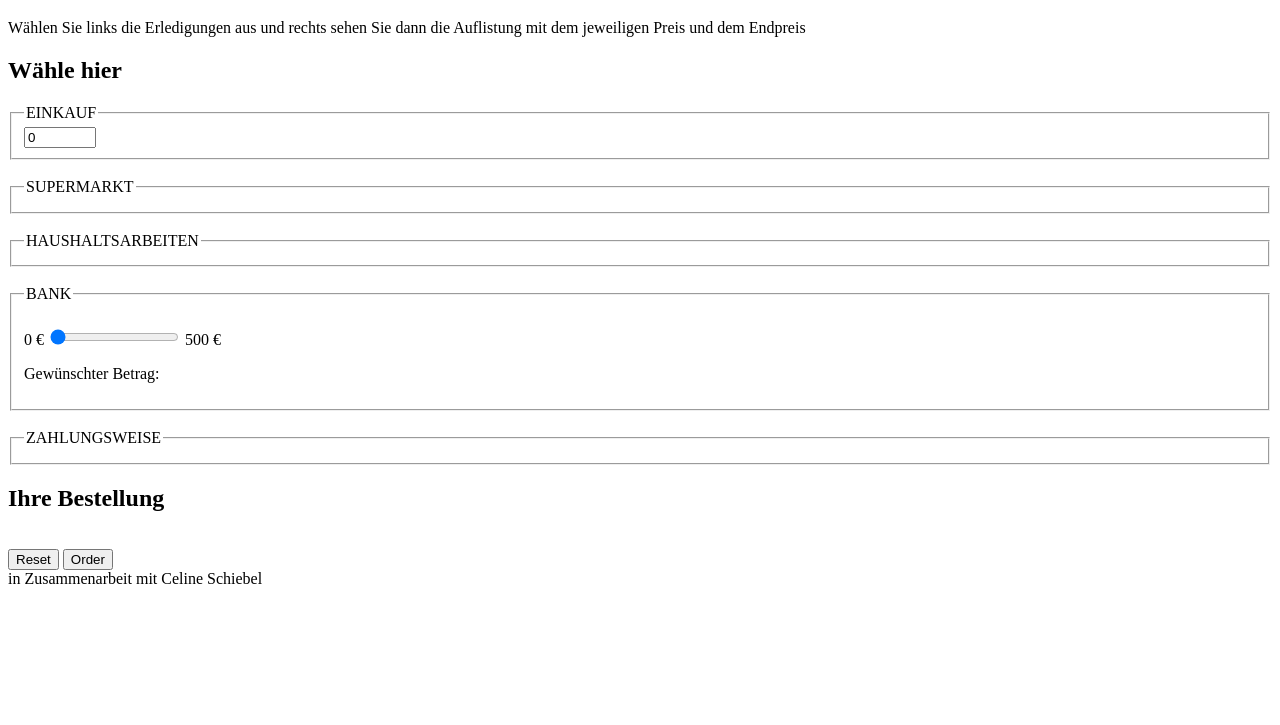
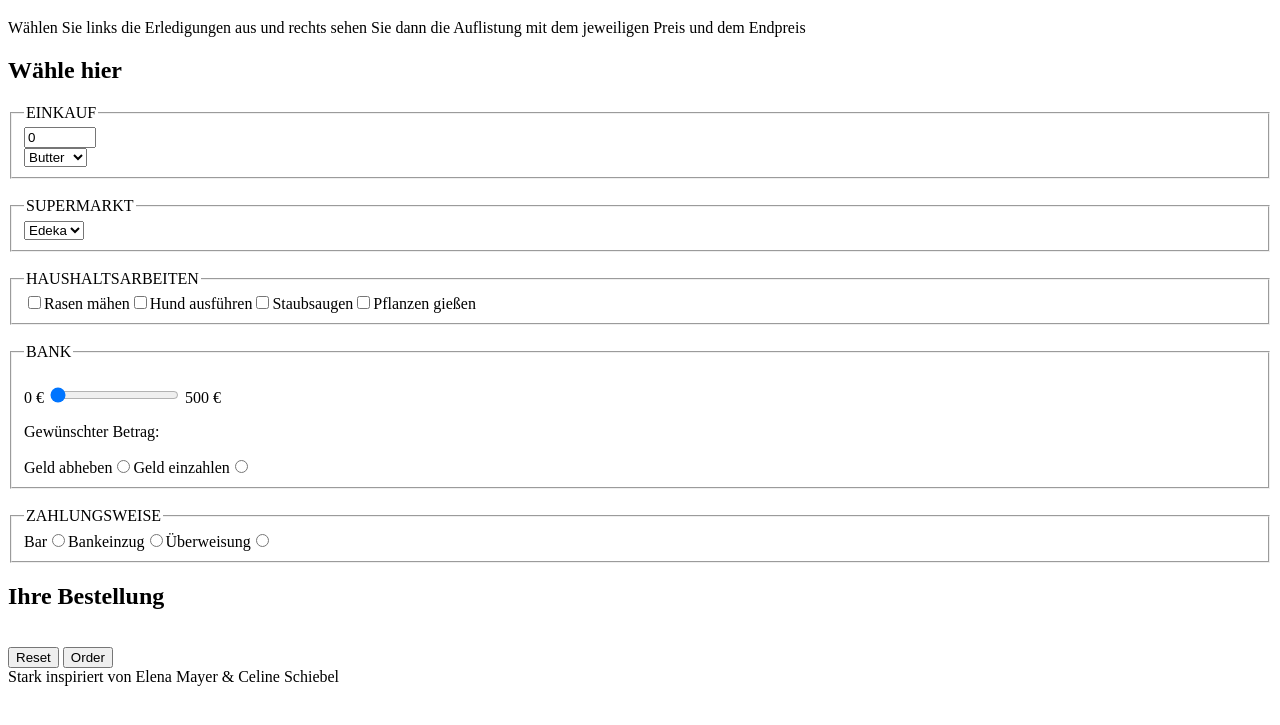
Before and after one commit to Sahertia/EIA2, a plain HTML site: page Aufgabe05/Index.html in a window 1280 px wide. Shown: the part 61-786 px from the top of the page. Drawn offline with Linux system fonts and the light colour scheme.

Commit message:
Update Index.html

```diff
--- a/Aufgabe05/Index.html
+++ b/Aufgabe05/Index.html
@@ -4,8 +4,8 @@
 <head>
     <meta charset="UTF-8">
     <meta name="viewport" content="width=device-width, initial-scale=1.0">
-    <script src="GenerateContent.js"></script>
-    <script src="HaushaltsHilfe.js"></script>
+    <script src="generateContent.js"></script>
+    <script src="HomeHelper.js"></script>
 
     <link rel="stylesheet" href="style.css">
     <title>HomeHelper</title>
@@ -74,7 +74,7 @@
         <button type="button" form="orderForm">Order</button>
     </div>
 
-    <footer>in Zusammenarbeit mit Celine Schiebel</footer>
+    <footer>Stark inspiriert von Elena Mayer & Celine Schiebel</footer>
 </body>
 
 </html>
```
